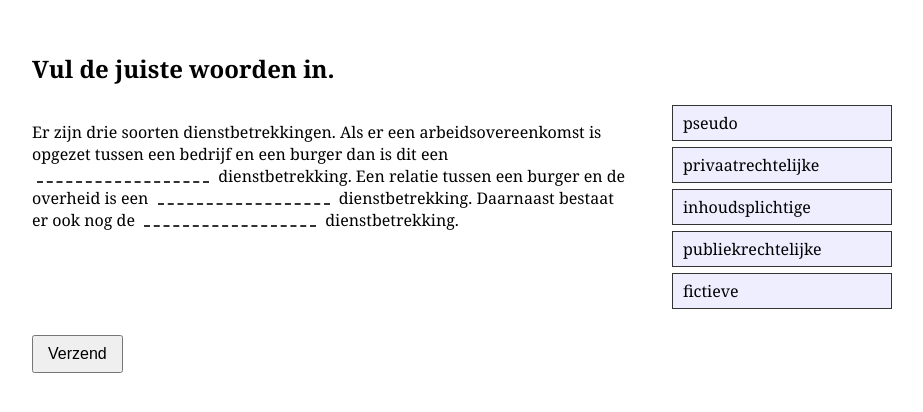
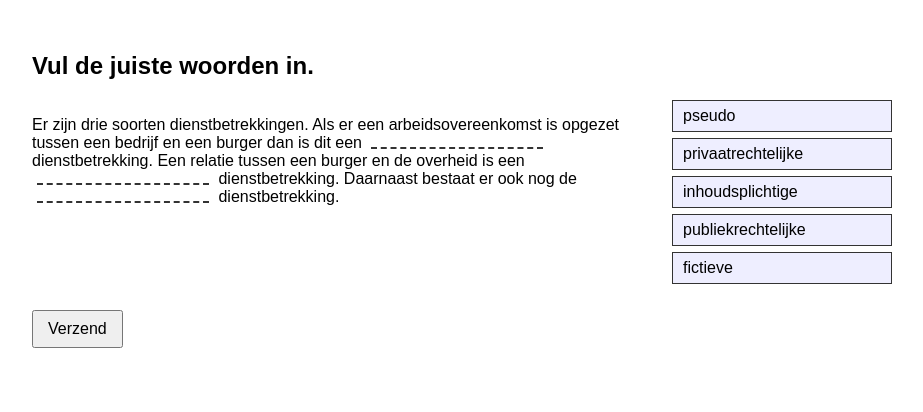
Before and after one commit to Jonathan1-2/Test, a plain HTML site: page Opdrachten_LH_H1/Opdracht_1.html in a window 1280 px wide. Shown: the whole page, without its empty margins (0-923 px from the left). Drawn offline with Linux system fonts and the light colour scheme.

Commit message:
Change font family to Arial in Opdracht_1.html

```diff
--- a/Opdrachten_LH_H1/Opdracht_1.html
+++ b/Opdrachten_LH_H1/Opdracht_1.html
@@ -7,7 +7,7 @@
 
   <style>
     body {
-      font-family: Cambria;
+      font-family: Arial, sans-serif;
       padding: 24px;
     }
 
```
